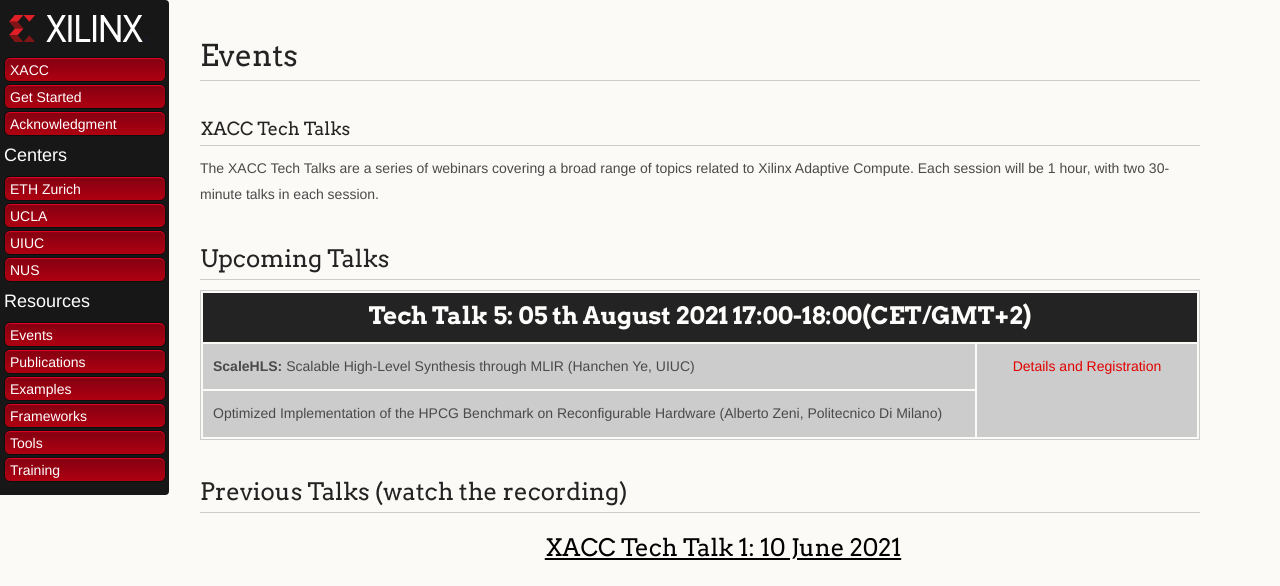
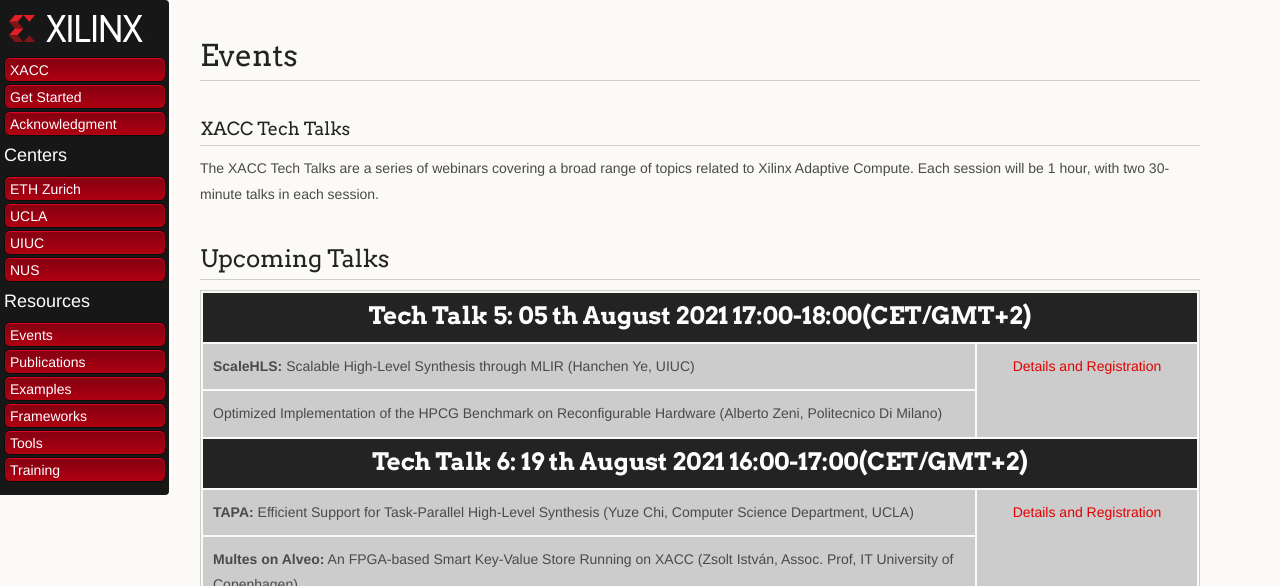
Before and after one commit to Xilinx/xacc, a Jekyll site: the page built from docs/events.md, in a window 1280 px wide and 1400 px high, cut to the strip 0-586 px from the top of the window. Built offline with Jekyll 4.4.1, drawn with Linux system fonts in a browser that asks for light colours; our own code applies the rules of GitHub Pages for plain Markdown files; some of the changed text lies outside the part shown.

Commit message:
TT6 and other changes

```diff
--- a/docs/events.md
+++ b/docs/events.md
@@ -31,7 +31,28 @@
       Optimized Implementation of the HPCG Benchmark on Reconfigurable Hardware (Alberto Zeni, Politecnico Di Milano)
     </td>
   </tr>
+      <tr>
+    <th style="text-align:center" colspan="2">
+      <font size="+2">
+        <strong>Tech Talk 6: 19 <sup>th</sup> August 2021 16:00-17:00(CET/GMT+2) </strong>
+      </font>
+    </th>
+  </tr>
+  <tr>
+    <td style>
+      <strong>TAPA:</strong> Efficient Support for Task-Parallel High-Level Synthesis (Yuze Chi, Computer Science Department, UCLA)
+    </td>
+    <td style="text-align:center" rowspan="2" width="200">
+      <a href="./xacc_tech_talks.html#xacc-tech-talk-6">Details and Registration</a>
+    </td>
+  </tr>
+  <tr>
+    <td>
+      <strong>Multes on Alveo:</strong> An FPGA-based Smart Key-Value Store Running on XACC (Zsolt István, Assoc. Prof, IT University of Copenhagen)
+    </td>
+  </tr>
 </table>
+
 
 
 
@@ -108,7 +129,7 @@
     </tr>
     <tr style="border: 0px">
         <th width="200" style="text-align:center; border: 0px; background:transparent" colspan="2">
-            <font color="black" size="+2"><u>Tech Talk 4: 22 July 2021 17:00-18:00(CET/GMT+2)</u></font><u>
+            <font color="black" size="+2"><u>Tech Talk 4: 22 July 2021</u></font><u>
         </u></th>
     </tr>
     <tr style="border: 0px">
@@ -123,6 +144,7 @@
         </td>
     </tr>
 </tbody></table>
+
 
 
 
```
Also changed, not shown: docs/xacc_tech_talks.md (+21 -1 lines), docs/xup_ethxacc_school_2021.md (+82 -44 lines).
